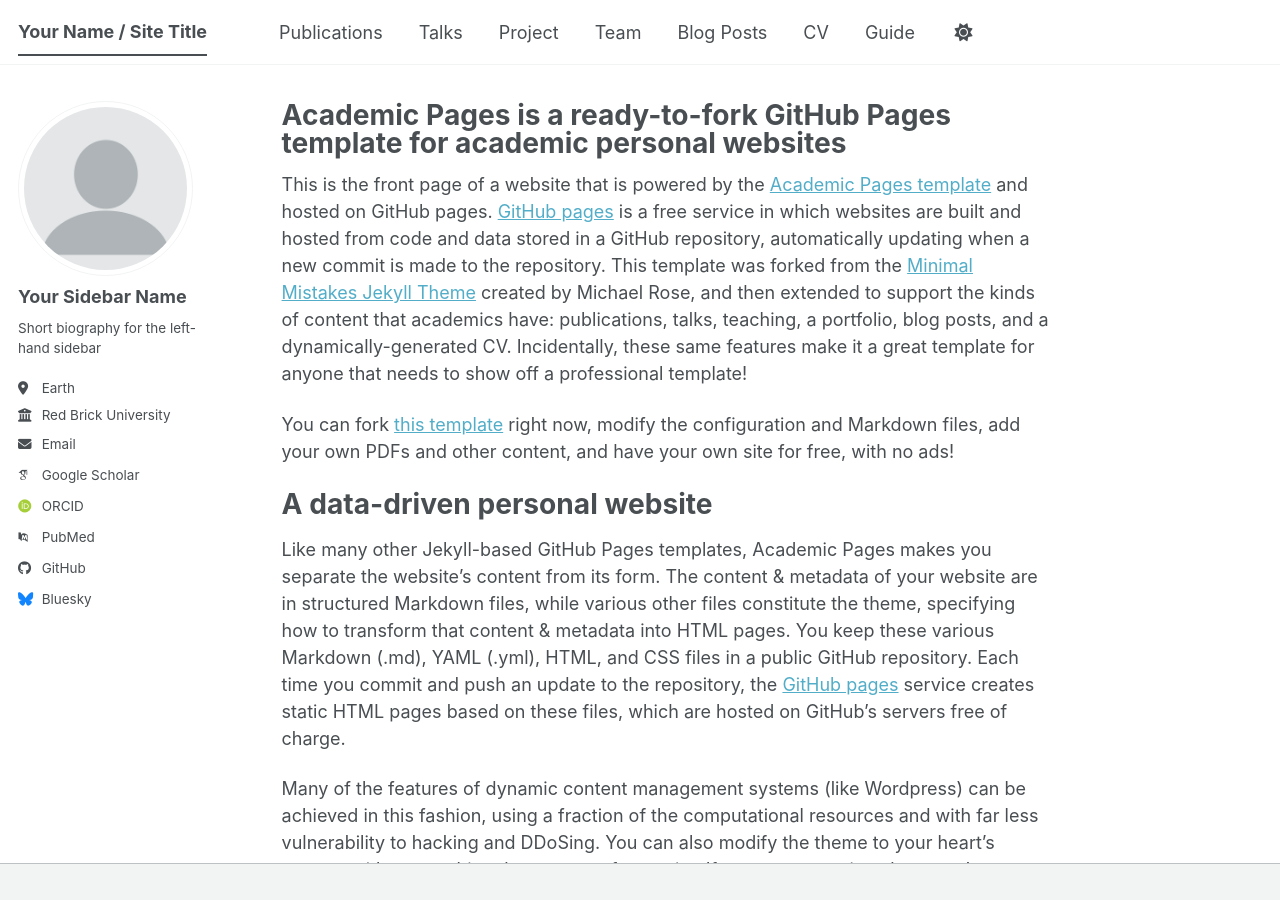
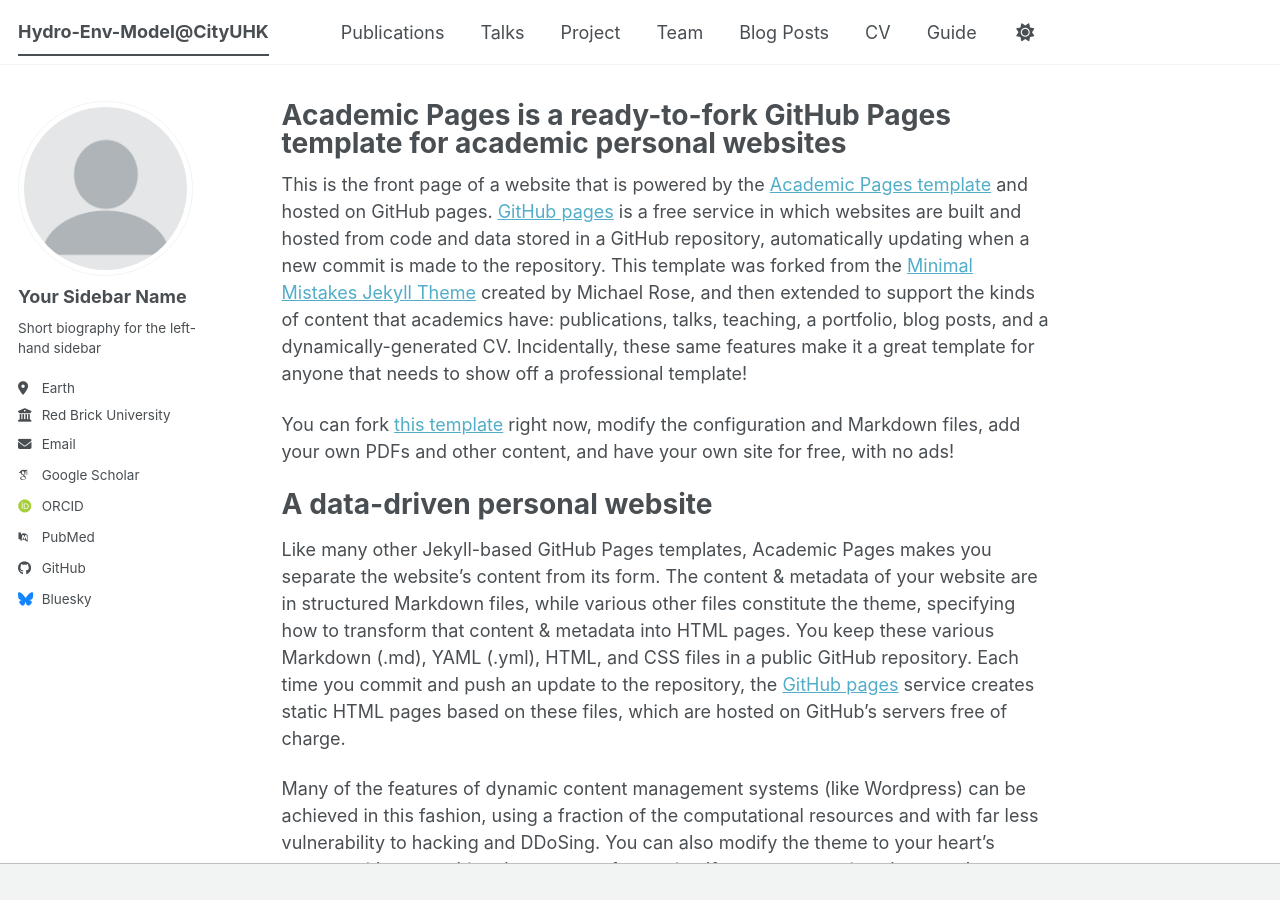
Before and after one commit to TongXuneng/TongXuneng.github.io, a Jekyll site: the page built from _pages/about.md, in a window 1280 px wide and 900 px high. Built offline with Jekyll 4.4.1, drawn with Linux system fonts in a browser that asks for light colours; some web fonts are replaced; a script bundle is joined from its source files by our own code; library files that are not in the unit come from our copies.

Commit message:
Update _config.yml

```diff
--- a/_config.yml
+++ b/_config.yml
@@ -9,7 +9,7 @@
 # Basic Site Settings
 locale                   : "en-US"
 site_theme               : "default" # The available themes options are "default", "air", "sunrise", "mint", "dirt" and "contrast"
-title                    : "Your Name / Site Title"
+title                    : "Hydro-Env-Model@CityUHK"
 title_separator          : "-"
 name                     : &name "Your Name"
 description              : &description "Your Name's academic team"   # Update this with a general description of your site, this is the default if not overridden by a page
```
